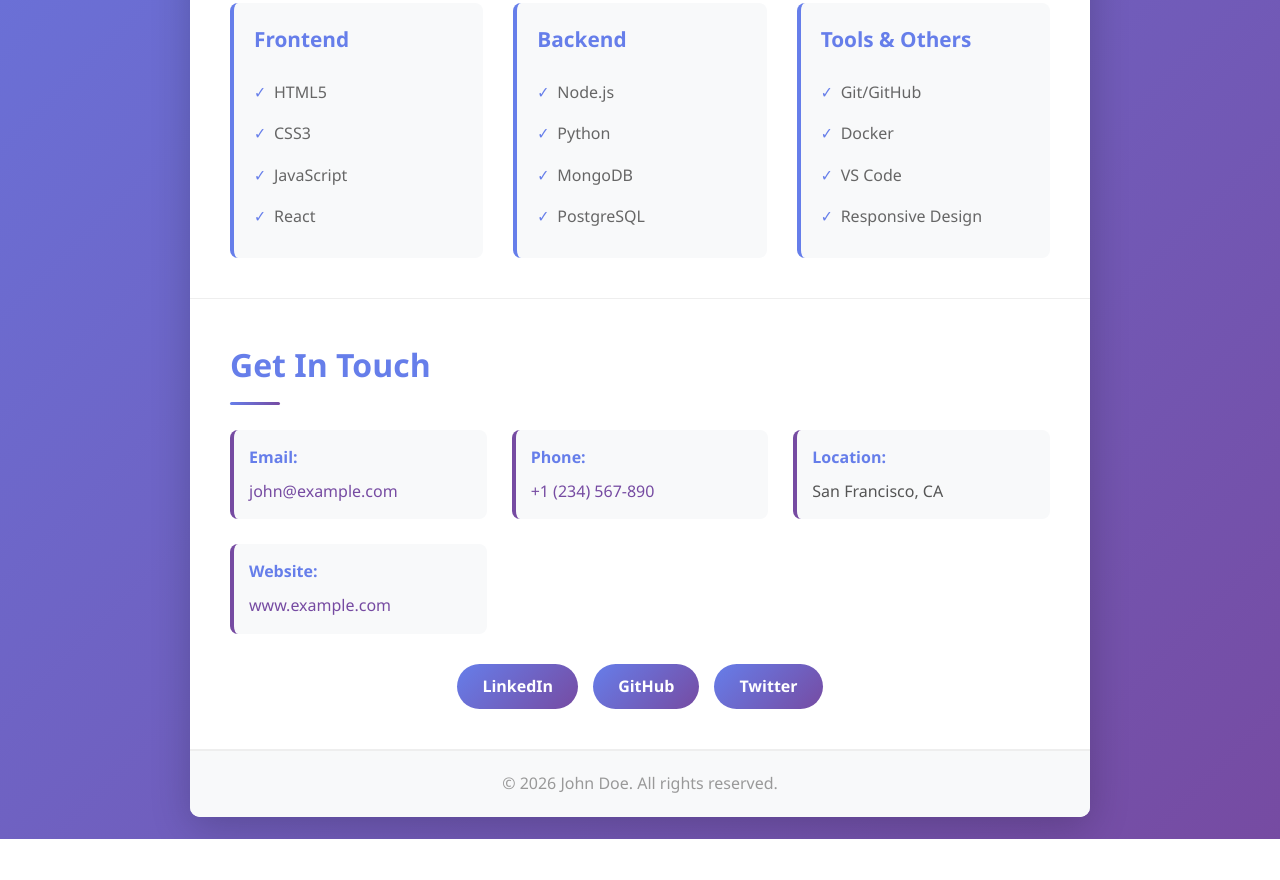
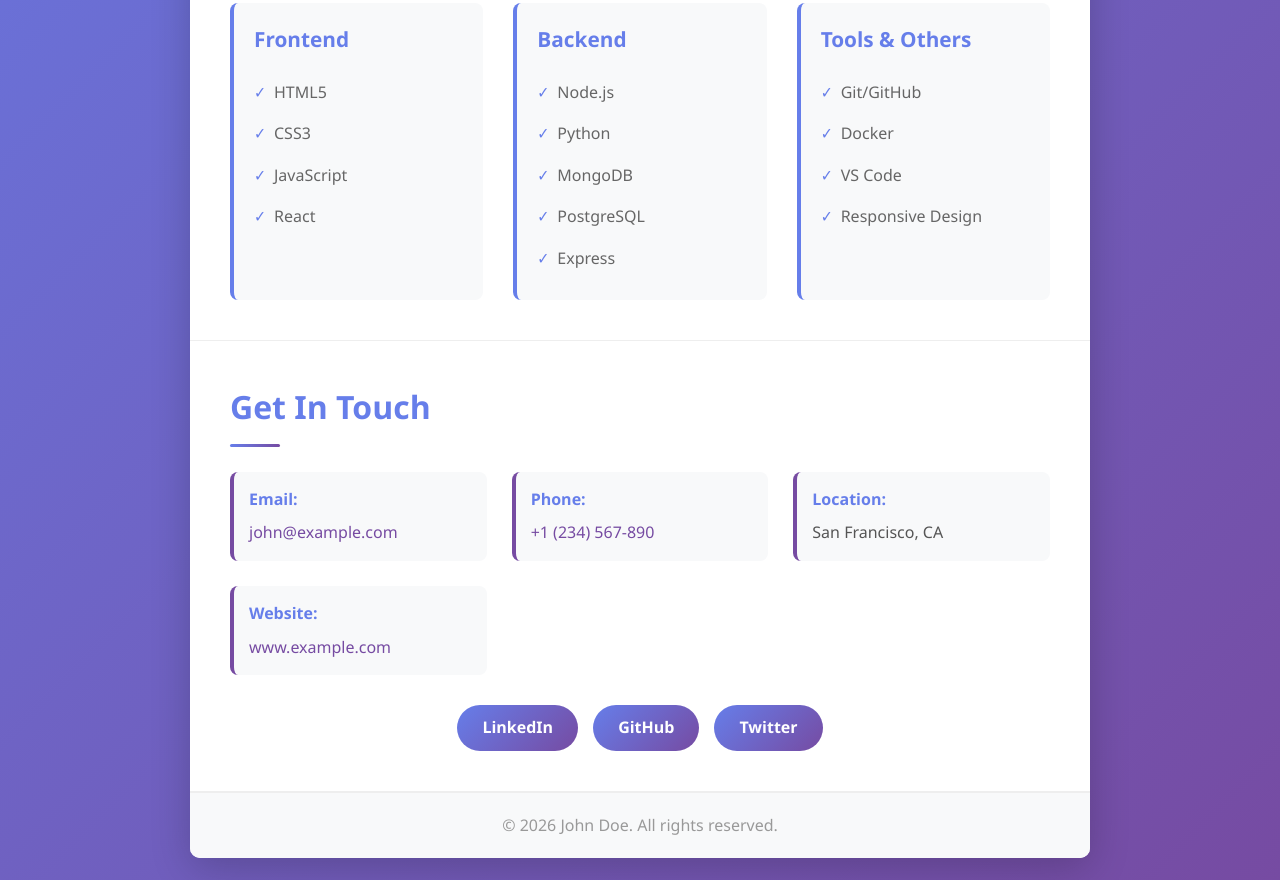
Before and after one commit to Manilyn-Jarabe/Bootcamp, a plain HTML site: page index.html in a window 1280 px wide. Shown: the part 811-1691 px from the top of the page. Before the commit the page ends 1650 px from the top, so only its background shows below. Drawn offline with Linux system fonts and the light colour scheme.

Commit message:
Added Backend List

```diff
--- a/index.html
+++ b/index.html
@@ -48,6 +48,7 @@
                         <li>Python</li>
                         <li>MongoDB</li>
                         <li>PostgreSQL</li>
+                        <li>Express</li>
                     </ul>
                 </div>
                 <div class="skill-item">
```
